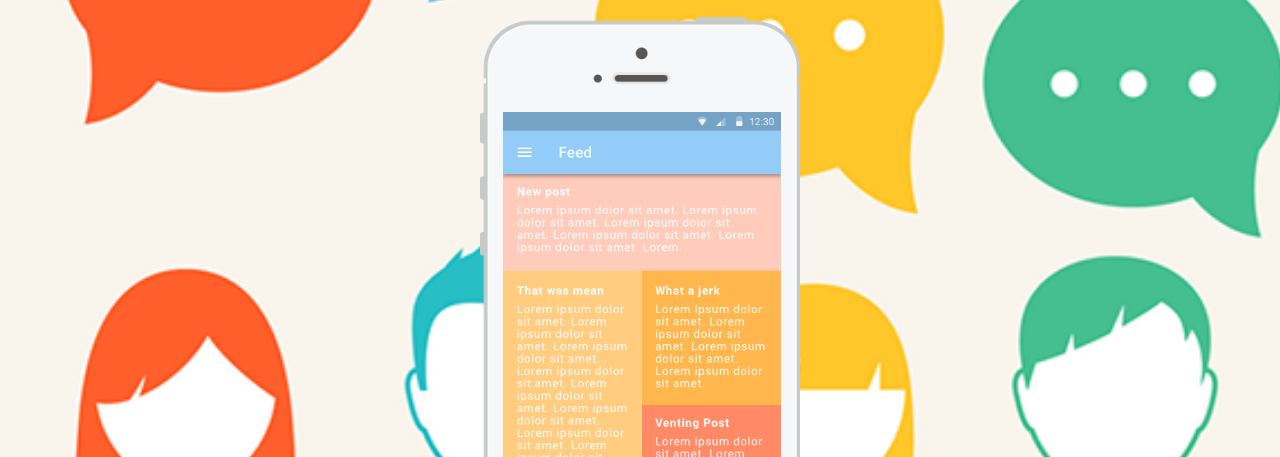
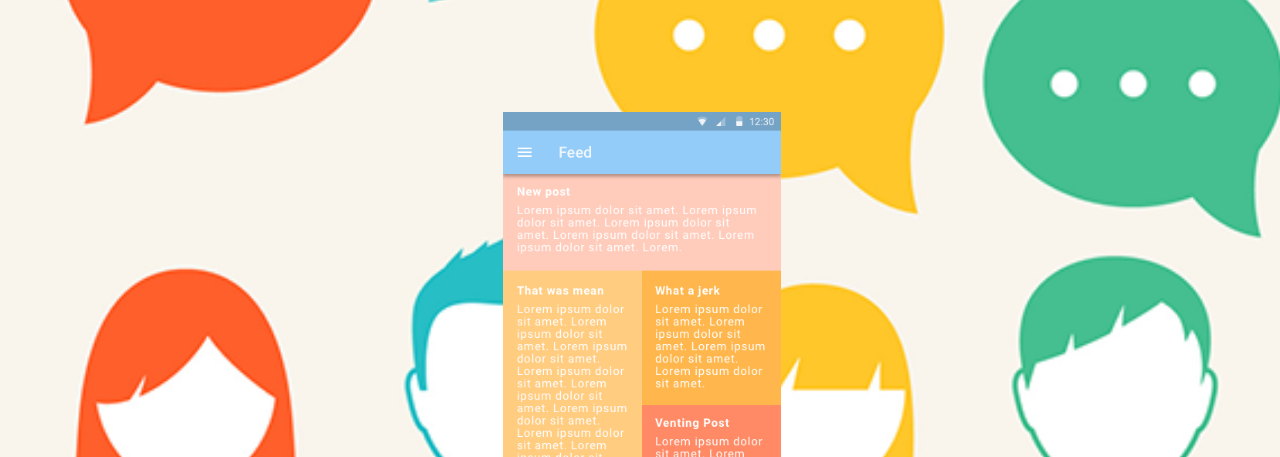
Before and after one commit to controldude/BullDogwebsite, a plain HTML site: page index.html in a window 1280 px wide. Shown: the part 343-800 px from the top of the page. Drawn offline with Linux system fonts and the light colour scheme; some packages are replaced by stand-ins of ours; a script that the page names is missing; files whose address does not match are found by name.

Commit message:
Initial Commit

```diff
--- a/css/style.css
+++ b/css/style.css
@@ -159,7 +159,7 @@ header .carousel-iphone{
 	margin-left: auto;
 	width: 320px;
 	height: 600px;
-	background: url('../img/iphone-front.png') no-repeat;
+	/*background: url('../img/android.png') no-repeat;*/
 	background-size: 100%;
 
 }
```
Also changed, not shown: img/android_2.png (added).
